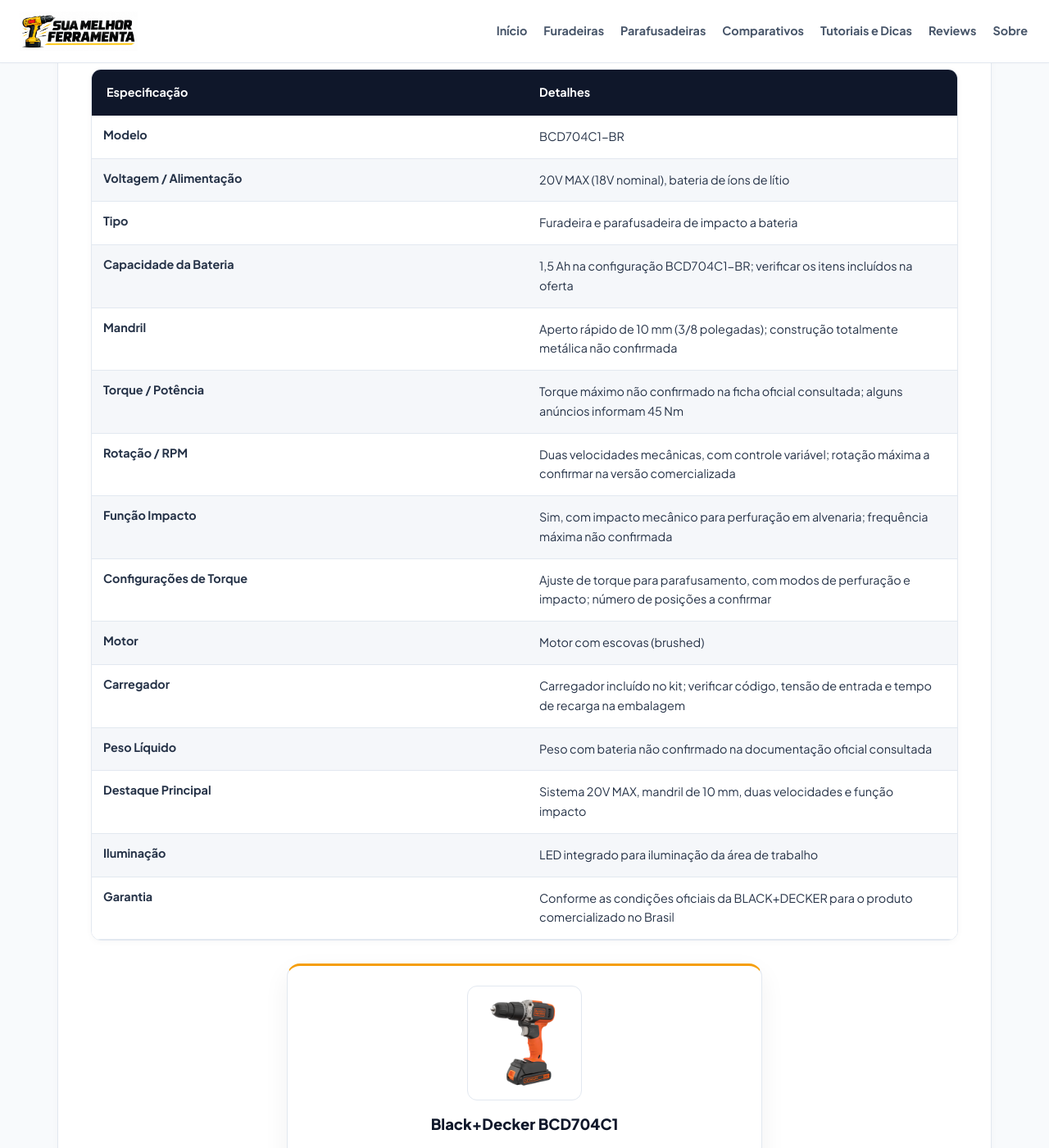
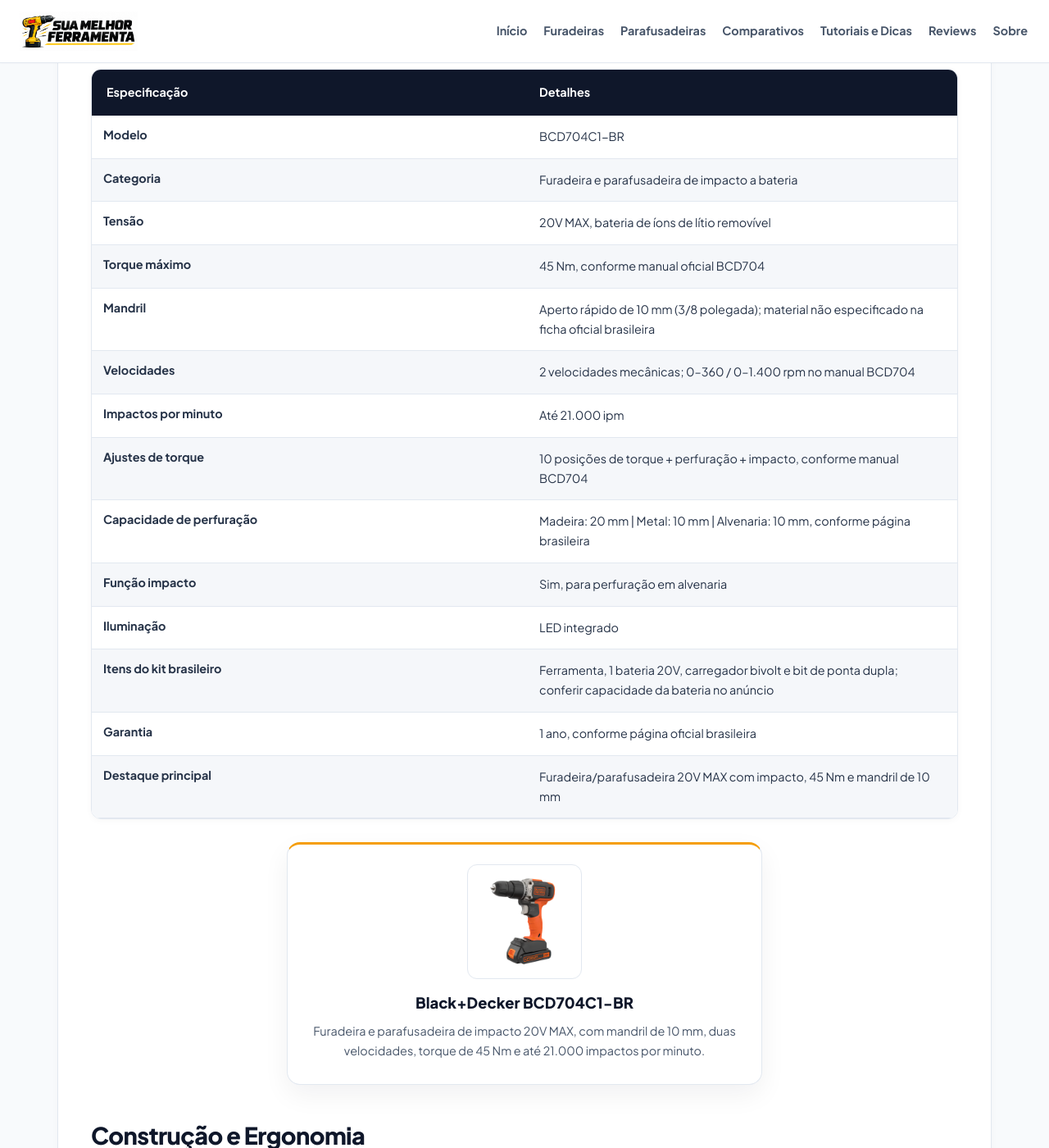
Before and after one commit to membroequipe/SiteReview, a Jekyll site: the page built from _posts/2026-10-24-black-decker-bcd704c1.md, in a window 1280 px wide and 1400 px high, scrolled down 2182 px. Shown: the whole window at 82% size. Built offline with Jekyll 4.4.1, drawn with Linux system fonts in a browser that asks for light colours; some of the changed text lies outside the part shown.

Commit message:
Update produtos.yml

```diff
--- a/_data/produtos.yml
+++ b/_data/produtos.yml
@@ -1,45 +1,41 @@
 
 black_decker_bcd704c1:
-  nome: "Black+Decker BCD704C1"
-  descricao: "Furadeira/parafusadeira de impacto 20V MAX com mandril metálico de 10 mm e 42 Nm"
+  nome: "Black+Decker BCD704C1-BR"
+  descricao: "Furadeira e parafusadeira de impacto 20V MAX, com mandril de 10 mm, duas velocidades, torque de 45 Nm e até 21.000 impactos por minuto."
   imagem: "/assets/images/posts/black-decker-bcd704c1.png"
-
-  links:
-    amazon: ""
-    mercadolivre: ""
-    shopee: ""
-
-  especificacoes:
-    - nome: "Categoria"
-      valor: "Reviews"
-    - nome: "Modelo"
-      valor: "BCD704C1"
-    - nome: "Voltagem / Alimentação"
-      valor: "20V MAX (18V nominal) — Bateria 1.5 Ah (LB1R5)"
-    - nome: "Tipo"
-      valor: "Furadeira/Parafusadeira de Impacto a Bateria"
-    - nome: "Mandril"
-      valor: "Aperto rápido 10 mm (3/8”) — todo em metal"
-    - nome: "Torque / Potência"
-      valor: "42 Nm (máximo)"
-    - nome: "Rotação / RPM"
-      valor: "2 velocidades: 0–450 / 0–1.500 RPM"
-    - nome: "Função Impacto"
-      valor: "Sim (até 22.500 IPM)"
-    - nome: "Configurações de Torque"
-      valor: "11 posições + perfuração + impacto"
-    - nome: "Motor"
-      valor: "Escovas (Brushed)"
-    - nome: "Carregador"
-      valor: "Bivolt automático (LC1120)"
-    - nome: "Peso Líquido"
-      valor: "Aprox. 1,4 kg (com bateria)"
-    - nome: "Destaque Principal"
-      valor: "Mandril todo em metal de 10 mm com função impacto"
-    - nome: "Iluminação"
-      valor: "LED integrado na base"
+  links:
+    amazon: ""
+    mercadolivre: ""
+    shopee: ""
+  especificacoes:
+    - nome: "Modelo"
+      valor: "BCD704C1-BR"
+    - nome: "Categoria"
+      valor: "Furadeira e parafusadeira de impacto a bateria"
+    - nome: "Tensão"
+      valor: "20V MAX, bateria de íons de lítio removível"
+    - nome: "Torque máximo"
+      valor: "45 Nm, conforme manual oficial BCD704"
+    - nome: "Mandril"
+      valor: "Aperto rápido de 10 mm (3/8 polegada); material não especificado na ficha oficial brasileira"
+    - nome: "Velocidades"
+      valor: "2 velocidades mecânicas; 0–360 / 0–1.400 rpm no manual BCD704"
+    - nome: "Impactos por minuto"
+      valor: "Até 21.000 ipm"
+    - nome: "Ajustes de torque"
+      valor: "10 posições de torque + perfuração + impacto, conforme manual BCD704"
+    - nome: "Capacidade de perfuração"
+      valor: "Madeira: 20 mm | Metal: 10 mm | Alvenaria: 10 mm, conforme página brasileira"
+    - nome: "Função impacto"
+      valor: "Sim, para perfuração em alvenaria"
+    - nome: "Iluminação"
+      valor: "LED integrado"
+    - nome: "Itens do kit brasileiro"
+      valor: "Ferramenta, 1 bateria 20V, carregador bivolt e bit de ponta dupla; conferir capacidade da bateria no anúncio"
     - nome: "Garantia"
-      valor: "2 anos (1 ano + 1 ano mediante registro)"
+      valor: "1 ano, conforme página oficial brasileira"
+    - nome: "Destaque principal"
+      valor: "Furadeira/parafusadeira 20V MAX com impacto, 45 Nm e mandril de 10 mm"
 
 
 makita_dhp482:
@@ -93,7 +89,6 @@
       valor: "Torque máximo de 64 Nm, duas velocidades, função impacto e compatibilidade com a plataforma Makita LXT 18V"
 
 
-
 stanley_sbd716d2t:
   nome: "Stanley SBD716D2T"
   descricao: "Furadeira e parafusadeira de impacto 20V MAX brushless, com torque máximo de 65 Nm, mandril metálico de 13 mm e kit com duas baterias de 2 Ah"
@@ -105,46 +100,36 @@
     shopee: ""
 
   especificacoes:
-    - nome: "Modelo Comercial"
-      valor: "Stanley SBD716D2T-BR"
+    - nome: "Modelo comercial"
+      valor: "SBD716D2T-BR"
     - nome: "Categoria"
       valor: "Furadeira e parafusadeira de impacto a bateria"
     - nome: "Linha"
-      valor: "Stanley V20 Brushless"
-    - nome: "Voltagem / Alimentação"
-      valor: "20V MAX (18V nominal), bateria de íons de lítio"
+      valor: "Stanley V20 / 20V MAX"
     - nome: "Motor"
       valor: "Brushless (sem escovas de carvão)"
-    - nome: "Torque Máximo"
+    - nome: "Torque máximo"
       valor: "65 Nm"
-    - nome: "Rotação / RPM"
-      valor: "0–600 rpm (1ª velocidade) / 0–1.900 rpm (2ª velocidade)"
-    - nome: "Impactos por Minuto"
-      valor: "Até 32.300 ipm"
     - nome: "Mandril"
       valor: "Metálico, de aperto rápido, 13 mm (1/2 polegada)"
-    - nome: "Capacidade de Perfuração"
-      valor: "Madeira: 40 mm | Metal: 13 mm | Alvenaria: 10 mm"
-    - nome: "Ajustes de Torque"
-      valor: "16 posições conforme página oficial brasileira"
-    - nome: "Velocidades Mecânicas"
-      valor: "2 velocidades, com controle variável pelo gatilho"
-    - nome: "Função Impacto"
-      valor: "Sim, impacto mecânico para perfuração em alvenaria"
-    - nome: "Peso Líquido"
-      valor: "Aproximadamente 1,12 kg sem bateria"
-    - nome: "Iluminação"
-      valor: "LED integrado para iluminação da área de trabalho"
-    - nome: "Baterias Inclusas"
-      valor: "2 baterias Stanley SB202 V20 de 2,0 Ah"
-    - nome: "Carregador Incluso"
+    - nome: "Ajustes de torque"
+      valor: "16 posições, conforme página oficial brasileira"
+    - nome: "Velocidades"
+      valor: "2 velocidades mecânicas, com gatilho de velocidade variável"
+    - nome: "Função impacto"
+      valor: "Sim, para perfuração em alvenaria"
+    - nome: "Iluminação"
+      valor: "LED integrado"
+    - nome: "Baterias inclusas"
+      valor: "2 baterias Stanley SB202 de 2,0 Ah"
+    - nome: "Carregador incluso"
       valor: "Stanley SC200 de 2 A"
-    - nome: "Acessórios"
-      valor: "Maleta Stanley PRO-STACK"
+    - nome: "Maleta"
+      valor: "Stanley PRO-STACK"
     - nome: "Garantia"
-      valor: "2 anos conforme condições oficiais da Stanley Brasil"
-    - nome: "Destaque Principal"
-      valor: "Motor brushless, torque de 65 Nm, função impacto, mandril metálico de 13 mm e kit com duas baterias"
+      valor: "2 anos, conforme página oficial brasileira"
+    - nome: "Destaque principal"
+      valor: "Motor brushless, 65 Nm, impacto, mandril metálico de 13 mm e kit com duas baterias"
 
 
 
@@ -282,65 +267,56 @@
 
 wap_bpf_12k3:
   nome: "WAP BPF 12K3"
-  descricao: "Furadeira e parafusadeira 12V com torque máximo de 17 Nm, mandril de 10 mm, 18 ajustes de torque e rotação variável de até 740 rpm."
+  descricao: "Furadeira e parafusadeira 12V sem impacto, com torque de 17 Nm, mandril de 10 mm, 18 ajustes de torque e rotação de até 740 rpm."
   imagem: "/assets/images/posts/wap-bpf-12k3.png"
-
-  links:
-    amazon: ""
-    mercadolivre: ""
-    shopee: ""
-
+  links:
+    amazon: ""
+    mercadolivre: ""
+    shopee: ""
   especificacoes:
     - nome: "Modelo"
       valor: "WAP BPF 12K3"
-    - nome: "Código do Produto"
-      valor: "FW008649 (amarelo/preto); FW009424 (BLACK)"
-    - nome: "Categoria"
-      valor: "Furadeira e parafusadeira a bateria"
-    - nome: "Tensão da Bateria"
-      valor: "12 V"
-    - nome: "Tipo de Bateria"
-      valor: "Íons de lítio (Li-Ion)"
-    - nome: "Capacidade da Bateria"
-      valor: "1,5 Ah na ficha atual; manuais anteriores indicam 1,3 Ah"
-    - nome: "Quantidade de Baterias Inclusas"
-      valor: "1 bateria na configuração oficial consultada"
+    - nome: "Códigos de produto"
+      valor: "FW008649 (amarelo/preto) | FW009424 (BLACK)"
+    - nome: "Categoria"
+      valor: "Furadeira e parafusadeira a bateria, sem impacto"
+    - nome: "Tensão"
+      valor: "12 V, bateria de íons de lítio removível"
+    - nome: "Capacidade da bateria"
+      valor: "1,5 Ah nas fichas atuais dos códigos FW008649 e FW009424; catálogos antigos do FW008649 indicam 1,3 Ah"
     - nome: "Motor"
       valor: "Universal com escovas de carvão"
-    - nome: "Torque Máximo"
-      valor: "17 Nm (1,7 kgf.m)"
-    - nome: "Ajustes de Torque"
-      valor: "18 posições de aperto + 1 posição para perfuração"
-    - nome: "Controle de Velocidade"
-      valor: "Variável pela pressão no gatilho"
+    - nome: "Torque máximo"
+      valor: "17 Nm"
+    - nome: "Ajustes de torque"
+      valor: "18 posições de parafusamento + 1 modo de perfuração"
     - nome: "Rotação"
-      valor: "0–740 rpm"
+      valor: "0–740 rpm, variável pelo gatilho"
     - nome: "Mandril"
       valor: "Aperto rápido de 10 mm (3/8 polegada)"
-    - nome: "Capacidade de Perfuração"
+    - nome: "Capacidade de perfuração"
       valor: "Madeira: 20 mm | Aço: 6 mm"
-    - nome: "Função Impacto"
+    - nome: "Função impacto"
       valor: "Não possui"
     - nome: "Iluminação"
       valor: "LED integrado"
-    - nome: "Indicador de Carga"
-      valor: "Sim, com indicação de nível da bateria"
+    - nome: "Indicador de carga"
+      valor: "Sim"
     - nome: "Carregador"
       valor: "Bivolt (127/220 V)"
-    - nome: "Tempo de Carregamento"
-      valor: "3 a 5 horas"
-    - nome: "Peso Líquido"
+    - nome: "Tempo de carregamento"
+      valor: "3 a 5 horas, conforme loja oficial"
+    - nome: "Peso líquido"
       valor: "1,1 kg"
-    - nome: "Dimensões (C x L x A)"
-      valor: "215 x 69 x 190 mm"
-    - nome: "Acessórios"
-      valor: "Maleta, brocas HSS, bits e suporte magnético, conforme versão comercial"
-    - nome: "Garantia da Ferramenta"
-      valor: "12 meses: 3 meses legais + 9 meses especiais do fabricante"
-    - nome: "Garantia da Bateria"
-      valor: "6 meses, conforme condições oficiais da WAP"
-    - nome: "Destaque Principal"
-      valor: "Ferramenta 12V para montagem e manutenção leve, com 17 Nm, mandril de 10 mm e 18 ajustes de torque"
+    - nome: "Dimensões"
+      valor: "21,5 x 6,9 x 19 cm (C x L x A)"
+    - nome: "Garantia da ferramenta"
+      valor: "12 meses (3 meses legais + 9 meses especiais)"
+    - nome: "Garantia da bateria"
+      valor: "6 meses"
+    - nome: "Destaque principal"
+      valor: "Parafusadeira/furadeira compacta 12V, sem impacto, com 17 Nm e 18 ajustes de torque"
+
 
 vonder_pfv_238i_020i:
   nome: "Vonder PFV 238I vs. PFV 020I (20V)"
@@ -508,50 +484,6 @@
     - nome: "Destaque Principal"
       valor: "Comparação entre duas furadeiras de impacto V20: 50 Nm e baterias de 1,5 Ah na SCD711C2K versus 60 Nm e baterias de 2,0 Ah na SCD712D2K-BR"
 
-stanley_sbd716d2t:
-  nome: "Stanley SBD716D2T"
-  descricao: "Furadeira/Parafusadeira de Impacto Brushless 20V MAX com 2 baterias 2.0 Ah"
-  imagem: "/assets/images/posts/stanley-sbd716d2t.png"
-
-  links:
-    amazon: ""
-    mercadolivre: ""
-    shopee: ""
-
-  especificacoes:
-    - nome: "Modelo"
-      valor: "SBD716D2T"
-    - nome: "Plataforma / Tensão"
-      valor: "Stanley 20V MAX (Íon de Lítio)"
-    - nome: "Tipo de Motor"
-      valor: "Brushless (Sem Escovas)"
-    - nome: "Função"
-      valor: "Parafusadeira / Furadeira / Furadeira de Impacto"
-    - nome: "Mandril"
-      valor: "13 mm (1/2\") — Aperto rápido, metal, auto-travante"
-    - nome: "Torque Máximo"
-      valor: "65 Nm (duro) / 35 Nm (macio)"
-    - nome: "Ajustes de Torque"
-      valor: "22 + 1 (perfuração) + 1 (impacto)"
-    - nome: "Velocidades Mecânicas"
-      valor: "2 (Baixa: 0–550 rpm / Alta: 0–2.000 rpm)"
-    - nome: "Impactos por Minuto (IPM)"
-      valor: "0–8.250 / 0–30.000"
-    - nome: "Capacidade de Perfuração"
-      valor: "Madeira: 40 mm / Aço: 13 mm / Alvenaria: 13 mm"
-    - nome: "Iluminação"
-      valor: "LED integrado na base (atraso de desligamento ~10 s)"
-    - nome: "Baterias Inclusas"
-      valor: "2x 20V MAX 2.0 Ah (SL202)"
-    - nome: "Carregador"
-      valor: "Bivolt automático (127/220 V) — Tempo de carga ~60 min"
-    - nome: "Peso Líquido"
-      valor: "~1,5 kg (ferramenta só) / ~1,8 kg (com bateria 2.0 Ah)"
-    - nome: "Destaque Principal"
-      valor: "Motor brushless com mandril metálico auto-travante de 13 mm"
-    - nome: "Garantia"
-      valor: "3 anos (mediante registro no site oficial)"
-
 
 dewalt_dcd7781d2:
   nome: "DeWalt DCD7781D2"
@@ -941,52 +873,6 @@
       valor: "Peso com bateria não confirmado na documentação consultada"
     - nome: "Destaque Principal"
       valor: "Design compacto, LED de iluminação, indicador de carga e garantia de 1 ano conforme condições da fabricante"
-
-
-
-
-black_decker_bcd704c1:
-  nome: "Black+Decker BCD704C1"
-  descricao: "Furadeira e parafusadeira de impacto 20V MAX, com mandril de 10 mm, duas velocidades mecânicas e bateria de íons de lítio"
-  imagem: "/assets/images/posts/black-decker-bcd704c1.png"
-
-  links:
-    amazon: ""
-    mercadolivre: ""
-    shopee: ""
-
-  especificacoes:
-    - nome: "Modelo"
-      valor: "BCD704C1-BR"
-
-    - nome: "Voltagem / Alimentação"
-      valor: "20V MAX (18V nominal), bateria de íons de lítio"
-    - nome: "Tipo"
-      valor: "Furadeira e parafusadeira de impacto a bateria"
-    - nome: "Capacidade da Bateria"
-      valor: "1,5 Ah na configuração BCD704C1-BR; verificar os itens incluídos na oferta"
-    - nome: "Mandril"
-      valor: "Aperto rápido de 10 mm (3/8 polegadas); construção totalmente metálica não confirmada"
-    - nome: "Torque / Potência"
-      valor: "Torque máximo não confirmado na ficha oficial consultada; alguns anúncios informam 45 Nm"
-    - nome: "Rotação / RPM"
-      valor: "Duas velocidades mecânicas, com controle variável; rotação máxima a confirmar na versão comercializada"
-    - nome: "Função Impacto"
-      valor: "Sim, com impacto mecânico para perfuração em alvenaria; frequência máxima não confirmada"
-    - nome: "Configurações de Torque"
-      valor: "Ajuste de torque para parafusamento, com modos de perfuração e impacto; número de posições a confirmar"
-    - nome: "Motor"
-      valor: "Motor com escovas (brushed)"
-    - nome: "Carregador"
-      valor: "Carregador incluído no kit; verificar código, tensão de entrada e tempo de recarga na embalagem"
-    - nome: "Peso Líquido"
-      valor: "Peso com bateria não confirmado na documentação oficial consultada"
-    - nome: "Destaque Principal"
-      valor: "Sistema 20V MAX, mandril de 10 mm, duas velocidades e função impacto"
-    - nome: "Iluminação"
-      valor: "LED integrado para iluminação da área de trabalho"
-    - nome: "Garantia"
-      valor: "Conforme as condições oficiais da BLACK+DECKER para o produto comercializado no Brasil"
 
 
 
@@ -1552,32 +1438,6 @@
       valor: "Perfuração de concreto, pedra e alvenaria; remoções e cinzelamentos leves"
     - nome: "Destaque Principal"
       valor: "Martelete SDS-Plus de 2,0 J para perfuração e cinzelamento leve"
-
-
-# Adicionar os registros abaixo em _data/produtos.yml; não sobrescrever outros produtos.
-wap_bpf_12k3:
-  nome: WAP BPF 12K3
-  descricao: Parafusadeira de entrada para montagem de móveis e pequenos reparos.
-  imagem: /assets/images/posts/wap-bpf-12k3.png
-  links:
-    amazon: ''
-    mercadolivre: ''
-    shopee: ''
-  especificacoes:
-  - nome: Tensão e bateria
-    valor: 12 V, 1,5 Ah na versão BLACK; confira a edição
-  - nome: Torque máximo
-    valor: 17 Nm
-  - nome: Rotação
-    valor: 0–740 rpm
-  - nome: Perfuração em madeira
-    valor: 20 mm
-  - nome: Perfuração em aço
-    valor: 6 mm
-  - nome: Peso divulgado
-    valor: 1,1 kg
-  - nome: Impacto
-    valor: Não
 
 
 wap_wf_12k4_2:
```
